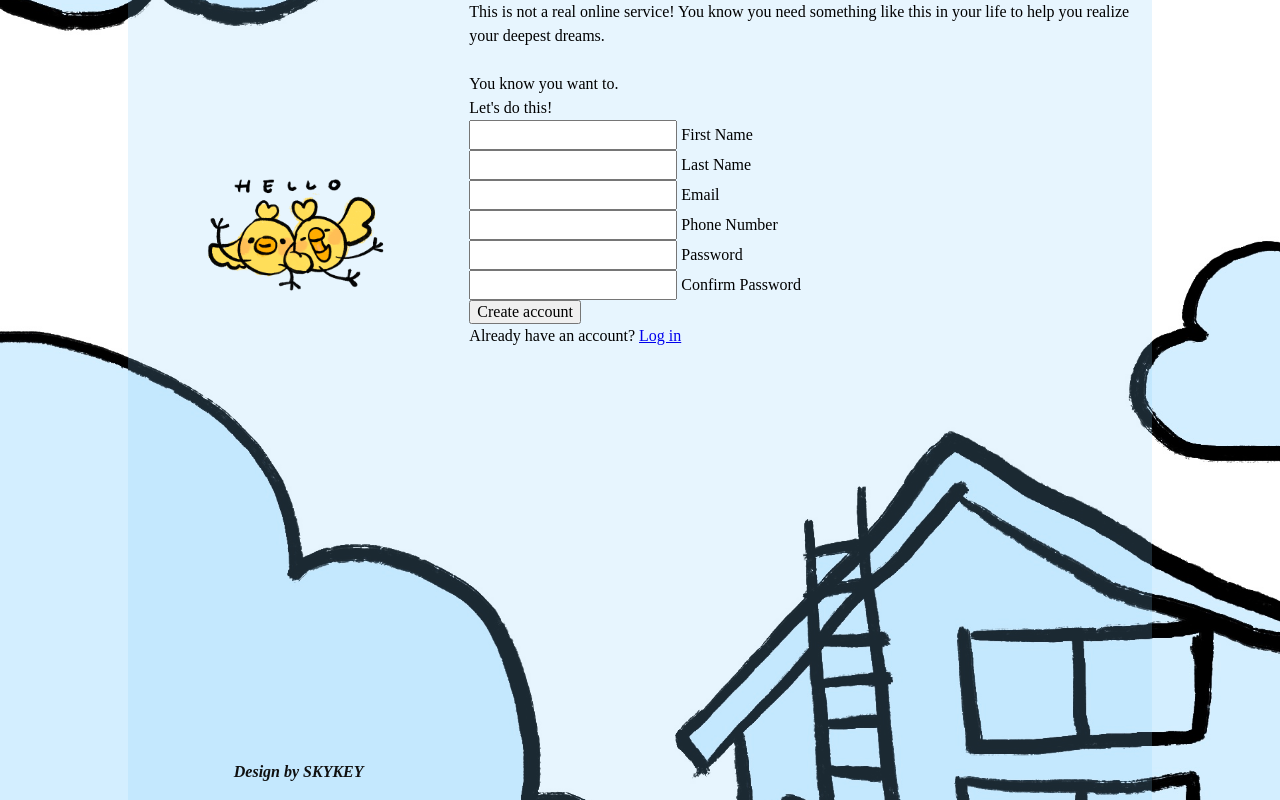
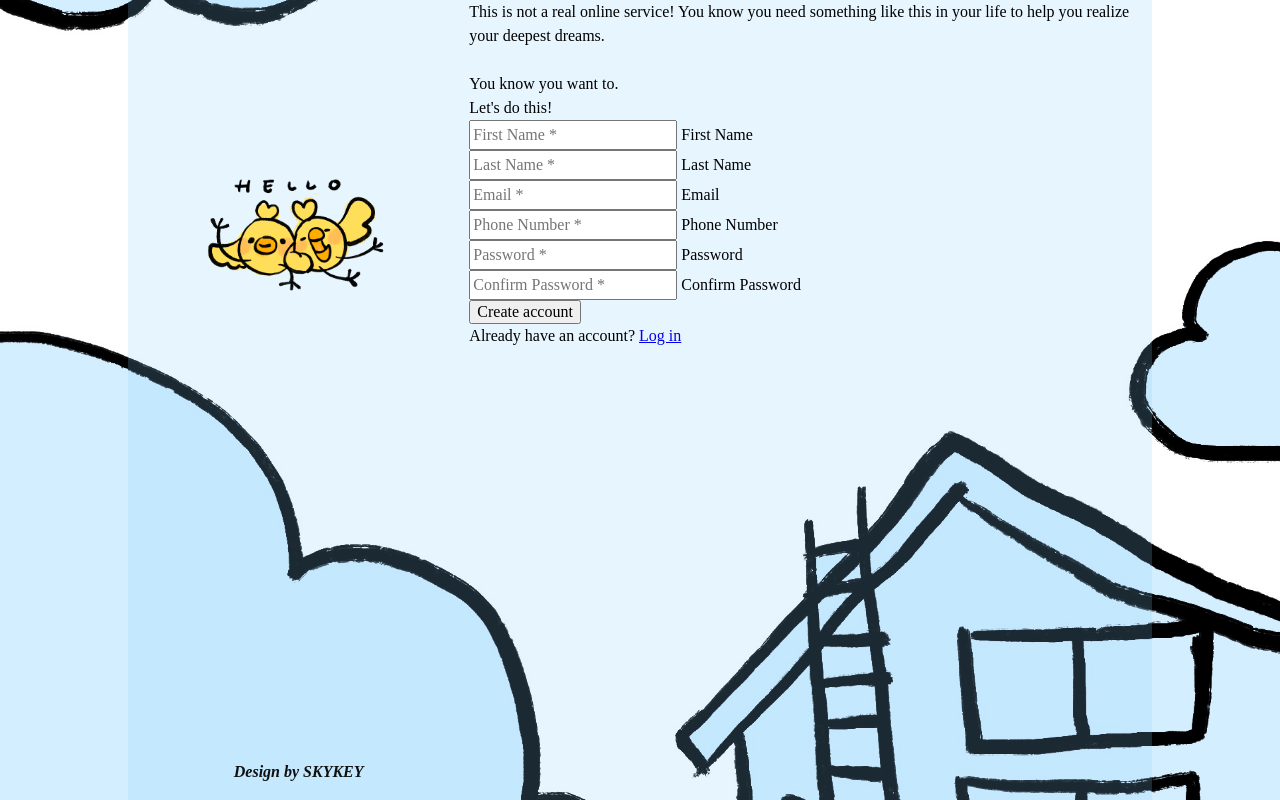
Before and after one commit to happysonsad/Sign-up-Form, a plain HTML site: page index.html in a window 1280 px wide. Drawn offline with Linux system fonts and the light colour scheme.

Commit message:
added basic validation

```diff
--- a/index.html
+++ b/index.html
@@ -35,32 +35,52 @@
 
                 <form action="#" method="get" class="sign-up-form">
                     <div>
-                        <input type="text" id="first-name" name="first-name" value="">
-                        <label for="first-name">First Name</label>
+                        <input type="text"
+                        id="first-name"
+                        name="first-name" value=""
+                        placeholder="First Name *"
+                        pattern="^[^0-9]+$"
+                        maxlength="200" required>
+                        <label for="first-name" data-help="Take it easy!">First Name</label>
                     </div>
 
                     <div>
-                        <input type="text" id="last-name" name="last-name" value="">
+                        <input type="text"
+                        id="last-name"
+                        name="last-name" value=""
+                        placeholder="Last Name *"
+                        maxlength="200" required>
                         <label for="last-name">Last Name</label>
                     </div>
 
                     <div>
-                        <input type="email" id="email" name="email">
+                        <input type="email"
+                        id="email"
+                        name="email"
+                        value=""
+                        placeholder="Email *"
+                        maxlength="100" required>
                         <label for="email">Email</label>
                     </div>
 
                     <div>
-                        <input type="tel" id="phone-number" name="phone-number" value="">
+                        <input type="tel" id="phone-number" name="phone-number" value=""
+                        placeholder="Phone Number *"
+                        maxlength="20" required>
                         <label for="phone-number">Phone Number</label>
                     </div>
 
                     <div>
-                        <input type="password" id="password" name="password" value="">
+                        <input type="password" id="password" name="password" value=""
+                        placeholder="Password *"
+                        maxlength="15" required>
                         <label for="password">Password</label>
                     </div>
 
                     <div>
-                        <input type="password" id="confirm-password" name="confirm-password" value="">
+                        <input type="password" id="confirm-password" name="confirm-password" value=""
+                        placeholder="Confirm Password *"
+                        maxlength="15" required>
                         <label for="confirm-password">Confirm Password</label>
                     </div>
                 <div class="form-submit">
```
